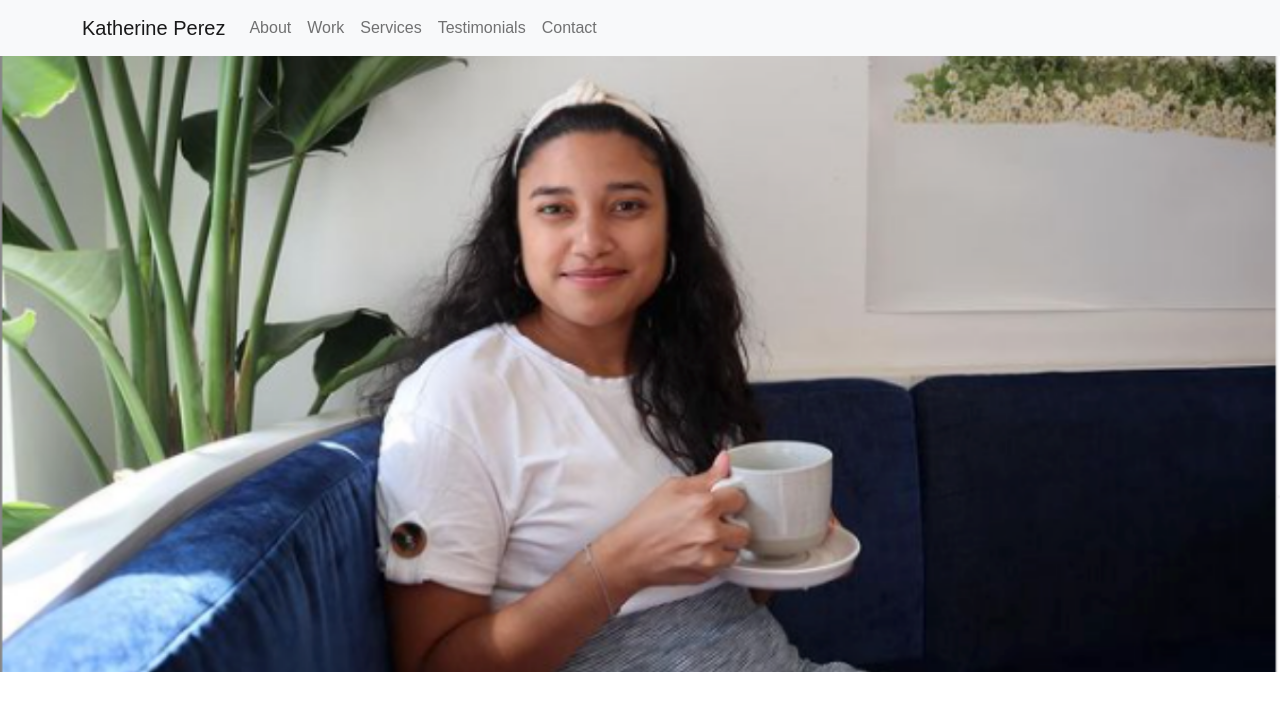
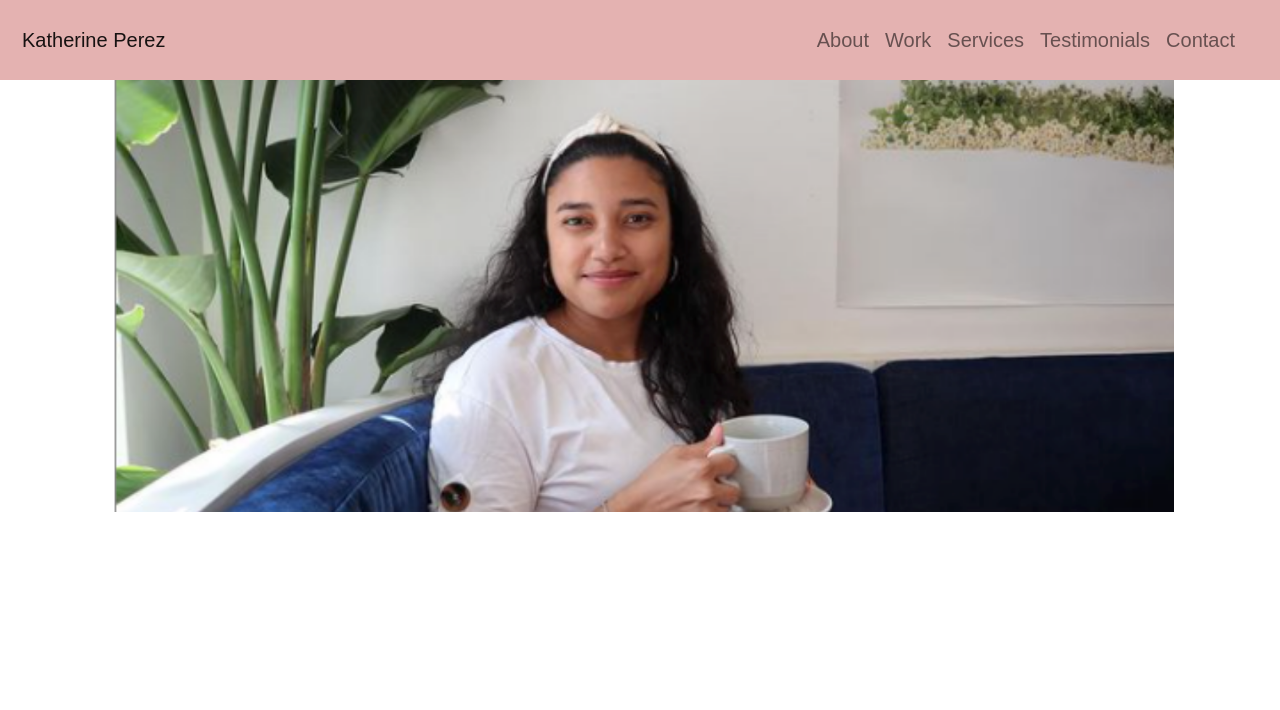
Before and after one commit to Kaitlyn-Lynette/Kathys-Portfolio, a React (Create React App) app: page / in a window 1280 px wide. Shown: the top 710 px of the page. Built offline with nearby package versions, Linux system fonts and the light colour scheme.

Commit message:
Styled the nav bar

```diff
--- a/src/App.js
+++ b/src/App.js
@@ -5,12 +5,15 @@ import Services from "./pages/Services";
 import Testimonials from "./pages/Testimonials";
 import Work from "./pages/Work";
 import Row from "react-bootstrap/Row";
+
+import Container from "react-bootstrap/Container";
 import "./index.css";
 
 function App() {
   return (
     <div>
       <NavExample />
+      <Container>
         <Row>
           <About />
           <Contact />
@@ -18,6 +21,7 @@ function App() {
           <Testimonials />
           <Work />
         </Row>
+        </Container>
     </div>
   );
 }
--- a/src/components/NavExample.js
+++ b/src/components/NavExample.js
@@ -1,33 +1,33 @@
 import Navbar from "react-bootstrap/Navbar";
 import Nav from "react-bootstrap/Nav";
 import Container from "react-bootstrap/Container";
+import Col from "react-bootstrap/Col";
+import Row from "react-bootstrap/Row";
+import "./NavExample.css";
 
 const NavExample = () => {
-
   const name = "Katherine Perez";
   const navOne = "About";
   const navTwo = "Work";
   const navThree = "Services";
   const navFour = "Testimonials";
-  const navFive = "Contact"
-
+  const navFive = "Contact";
 
   return (
-    <Navbar bg="light" variant="light">
-    <Container>
-    <Navbar.Brand>{name}</Navbar.Brand>
-    <Nav className="me-auto">
+
+    <Navbar  collapseOnSelect expand="lg">
+      <Navbar.Brand className="nav-brand"> {name}</Navbar.Brand>
+      <Nav className="nav-links">
         <Nav.Link href="#about">{navOne}</Nav.Link>
         <Nav.Link href="#work">{navTwo}</Nav.Link>
         <Nav.Link href="#services">{navThree}</Nav.Link>
         <Nav.Link href="#testimonials">{navFour}</Nav.Link>
         <Nav.Link href="#contact">{navFive}</Nav.Link>
       </Nav>
-    </Container>
     </Navbar>
+
 
   );
 };
 
-
 export default NavExample;
--- a/src/pages/About.js
+++ b/src/pages/About.js
@@ -1,13 +1,17 @@
-import Image from 'react-bootstrap/Image'
-import Container from 'react-bootstrap/Container'
-import Col from 'react-bootstrap/Col'
-import Row from 'react-bootstrap/Row'
+import Image from "react-bootstrap/Image";
+import Container from "react-bootstrap/Container";
+import Col from "react-bootstrap/Col";
+import Row from "react-bootstrap/Row";
 const About = () => {
-    return (
-        <div id="about">
-            <Image src="../images/1350x650KathySplash.png" width="100%"fluid />
-        </div>
-    )
-}
+  return (
+    <div id="about">
+      <Container>
+        <Row>
+          <Col><Image src="../images/KathySplash1472x595.png" width="100%" fluid /></Col>
+        </Row>
+      </Container>
+    </div>
+  );
+};
 
-export default About
+export default About;
```
Also changed, not shown: public/images/KathySplash1472x595.png (added). Lines whose indentation alone changed are shown as unchanged.
